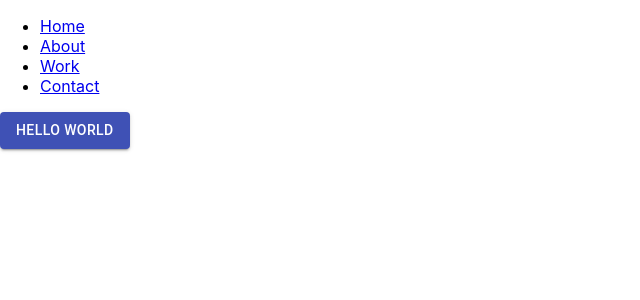
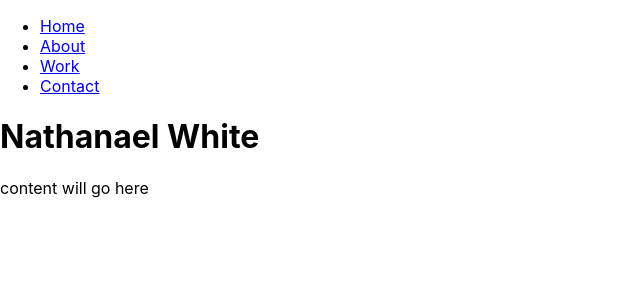
Before and after one commit to NathanaelWhite/Nathanael-White-portfolio, a React (Create React App) app: page / in a window 1280 px wide. Shown: the top 300 px of the page, without its empty margins (0-640 px from the left). Built offline with nearby package versions, Linux system fonts and the light colour scheme.

Commit message:
created initial header component

```diff
--- a/src/App.js
+++ b/src/App.js
@@ -2,14 +2,14 @@ import React from 'react';
 import ReactDOM from 'react-dom';
 import Button from '@material-ui/core/Button';
 import Nav from './components/Nav';
+import Header from './components/Header';
 
 function App() {
   return (
     <div>
       <Nav />
-    <Button variant="contained" color="primary">
-      Hello World
-    </Button>
+      <Header />
+    <p>content will go here</p>
     </div>
   );
 }
--- /dev/null
+++ b/src/components/Header/index.js
@@ -0,0 +1,11 @@
+import React from "react";
+
+function Header() {
+    return (
+        <h1 className="hero-name">
+            Nathanael White
+        </h1>
+    )
+}
+
+export default Header;
```
